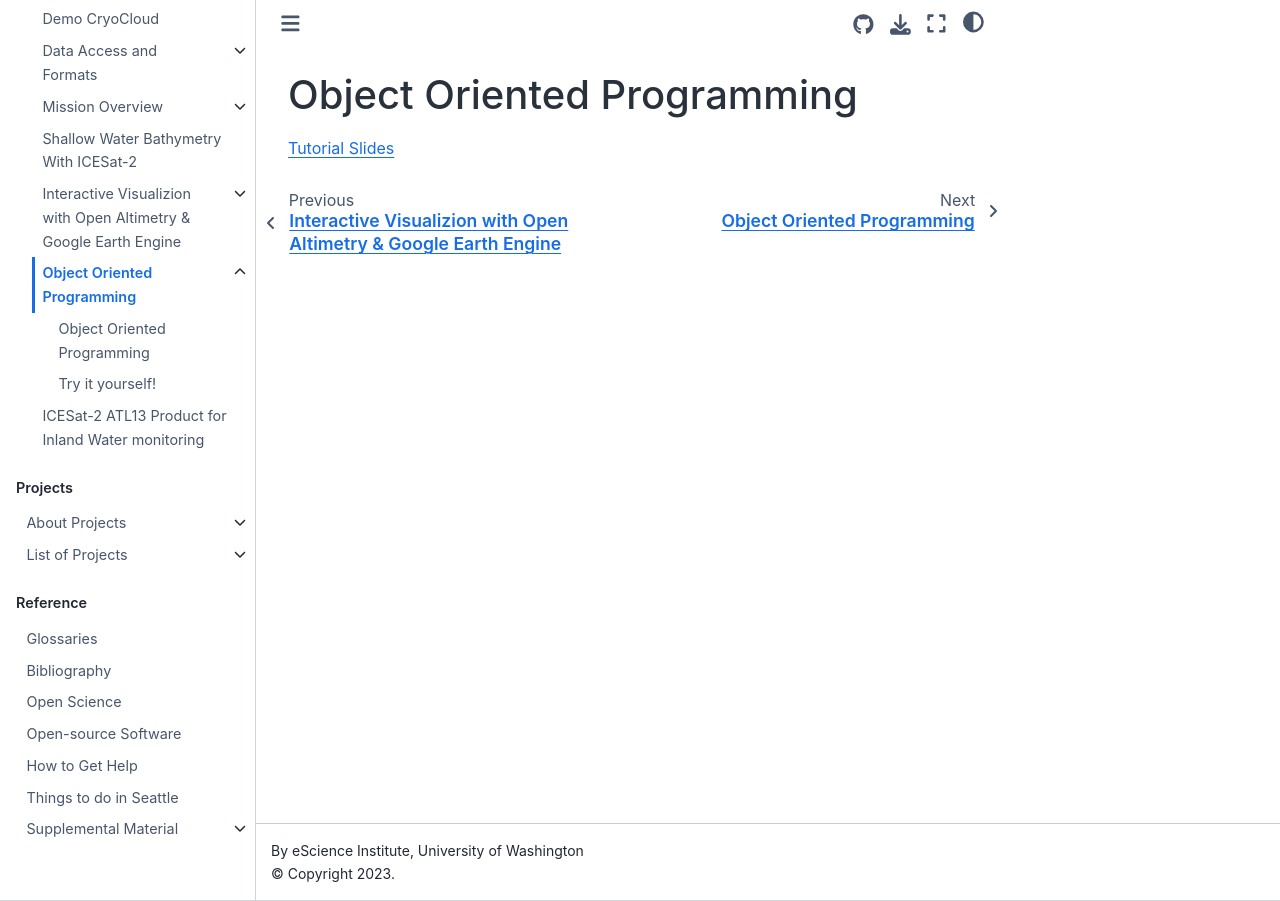
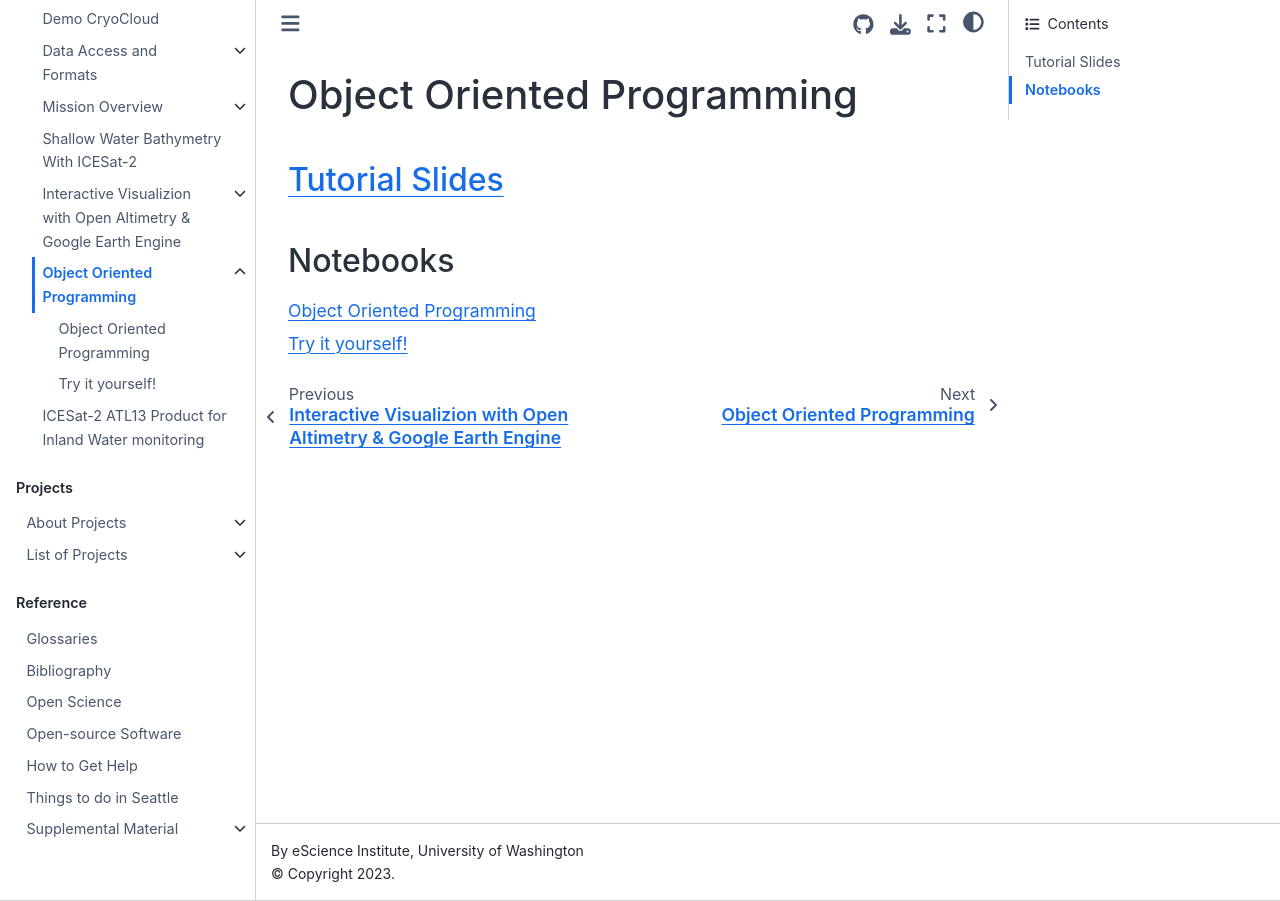
Before and after one commit to ICESAT-2HackWeek/ICESat-2-Hackweek-2023, a Jupyter Book: the page built from book/tutorials/OOP/index.md, in a window 1280 px wide. Built offline with Jupyter Book 1.0.4 settings and Sphinx 7.4.7 and the Sphinx Book theme 1.1.4, drawn with Linux system fonts in a browser that asks for light colours; pages that are not in the unit, such as notebooks, are missing from menus.

Commit message:
Tutorials - Flesh out the OOP index a bit

````diff
--- a/book/tutorials/OOP/index.md
+++ b/book/tutorials/OOP/index.md
@@ -1,3 +1,7 @@
 # Object Oriented Programming
 
-[Tutorial Slides](https://github.com/ICESAT-2HackWeek/ICESat-2-Hackweek-2023/blob/232397adeea4d1cf82af5374e17c3390501fe30c/book/tutorials/OOP/OOP_slides.pdf)
+## [Tutorial Slides](https://github.com/ICESAT-2HackWeek/ICESat-2-Hackweek-2023/blob/232397adeea4d1cf82af5374e17c3390501fe30c/book/tutorials/OOP/OOP_slides.pdf)
+
+## Notebooks
+```{tableofcontents}
+```
````
